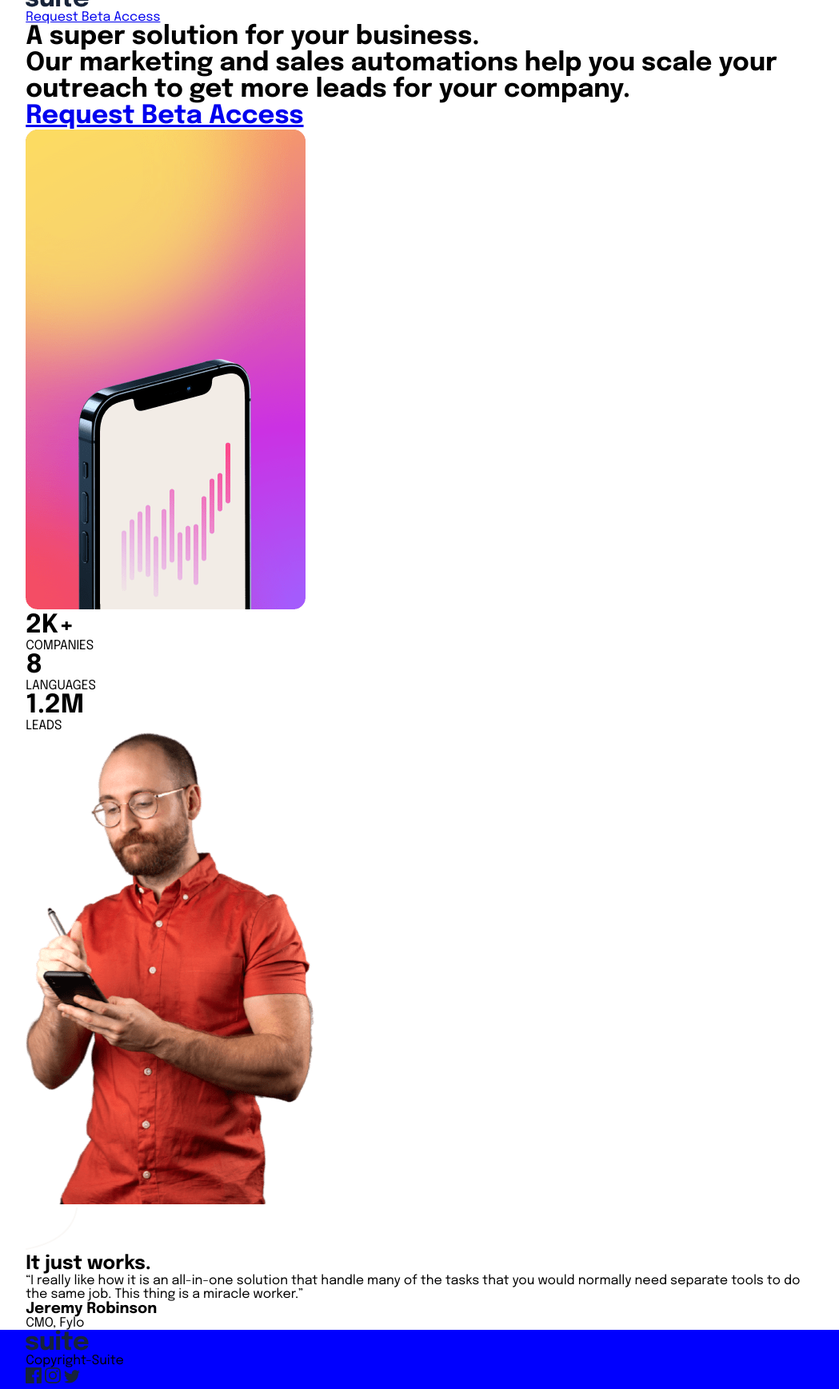
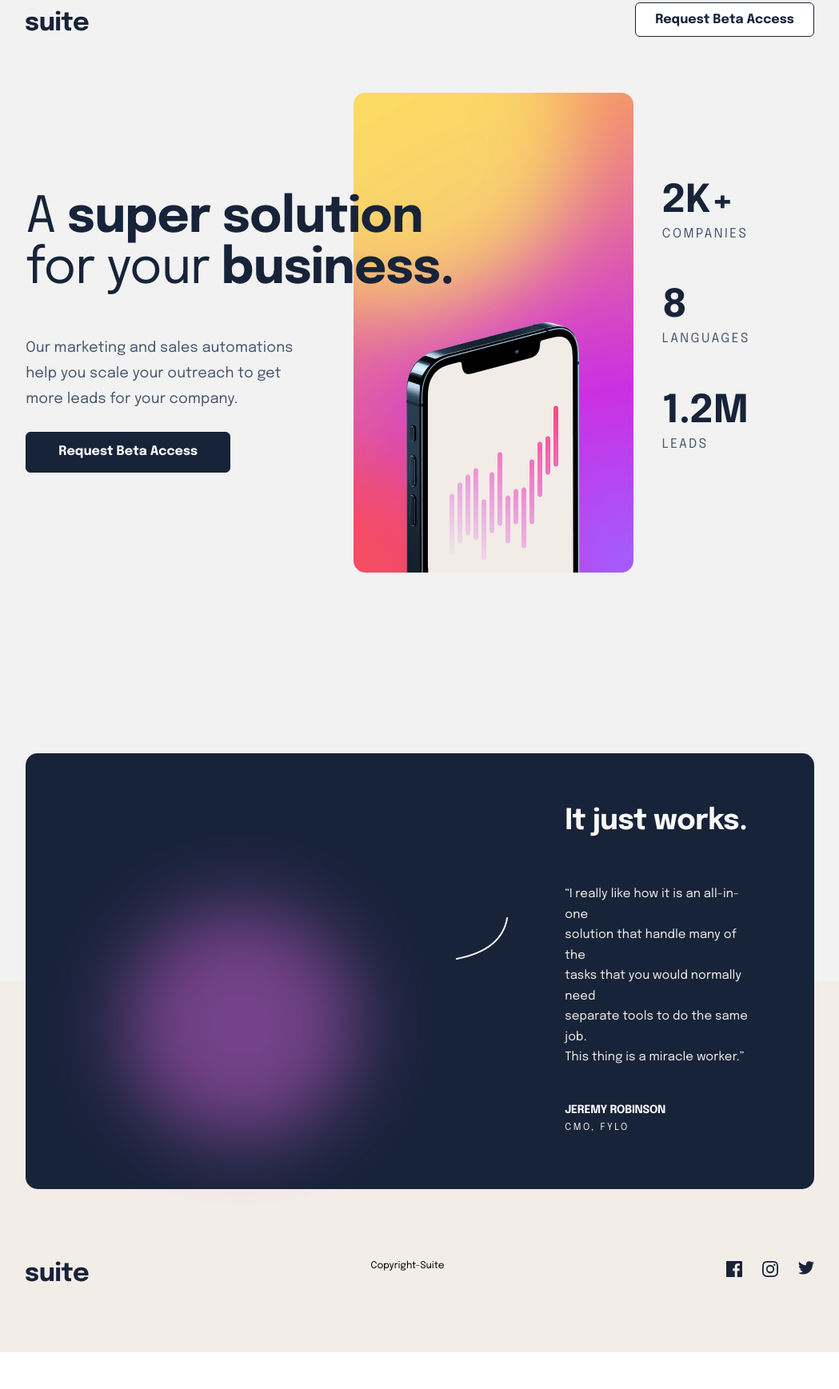
Before and after one commit to Roy700/project-1, a plain HTML site: page index.html in a window 1280 px wide. Shown: the part 17-1754 px from the top of the page at 80% size, without its empty margins (115-1164 px from the left). After the commit the page ends 1709 px from the top, so only its background shows below. Drawn offline with Linux system fonts and the light colour scheme.

Commit message:
updated desktop css

```diff
--- a/index.html
+++ b/index.html
@@ -18,17 +18,25 @@
             </nav>
             <!-- end of nav menu -->
 
+            <!-- <div class="top-curve">
+                <img src="assets/pattern-curved-line-1.svg" width="247" height="30" alt="">
+            </div> -->
+
             <div class="hero-section">
                 <div class="left-info">
-                    <h1>A <span>super solution</span> for your <span>business.</span><h1>
-                    <p>Our marketing and sales automations help you scale your outreach to
-                    get more leads for your company.</p>
+                    <!-- <div class="top-curve">
+                        <img src="assets/pattern-curved-line-1.svg" width="247" height="30" alt="">
+                    </div> -->
+                    <h1><span class="span-regular">A</span> super solution<br><span class="span-regular"> for your </span>business.</h1>
+                    <p>Our marketing and sales automations <br>help you scale your outreach to
+                    get <br>more leads for your company.</p>
                     <a href="#" class="btn dark">Request Beta Access</a>
                 </div>
                 <div class="bg-img">
-                    <img src="assets/image-hero-portrait.png" alt="">
+                    <img src="assets/image-hero-portrait@2x.png" width="350" height="600" alt="">
                 </div>
                 <div class="right-info">
+                    <div class="right-info-container">
                         <div class="company-num">
                             <h1>2K+</h1>
                             <p>COMPANIES</p>
@@ -43,6 +51,7 @@
                         </div>
                     </div>
                 </div>
+            </div>
 
         </div>
     </header>
@@ -50,19 +59,22 @@
 
     <div class="wrapper">
         <div class="testimonial">
-            <div class="left-img">
-                <img src="assets/image-jeremy-large.png" alt="" srcset="">
+            <div class="blur-img">
+                <img src="assets/pattern-blur.svg" alt="" srcset="">
             </div>
+            <!-- <div class="left-img">
+                <img src="assets/image-jeremy-large.png"  width="359" height="589" alt="" >
+            </div> -->
             <div class="img-link-line"><img src="assets/pattern-curved-line-2.svg" alt=""></div>
             <div class="testimonial-info">
             <h2>It just works.</h2>
-            <p>“I really like how it is an all-in-one solution that handle many of the tasks that you would normally need separate tools to do the same job. This thing is a miracle worker.”</p>
-            <h3>Jeremy Robinson</h3>
-            <p> CMO, Fylo</p>
+            <p>“I really like how it is an all-in-one<br> solution that handle many of the<br> tasks that you would normally need<br> separate tools to do the same job.<br> This thing is a miracle worker.”</p>
+            <h3>JEREMY ROBINSON</h3>
+            <p id="p1"> CMO, FYLO</p>
             </div>
         </div>
     </div>
-    <!-- end of testimonial section -->
+    <!-- end of testimonial section-->
 
     <footer>
         <div class="wrapper">
@@ -74,9 +86,9 @@
                     <p>Copyright-Suite</p>
                 </div>
                 <div class="footer-icons">
-                    <a href="#"><img src="assets/icon-facebook.svg" alt=""></a>
-                    <a href="#"><img src="assets/icon-instagram.svg" alt=""></a>
-                    <a href="#"><img src="assets/icon-twitter.svg" alt=""></a>
+                    <a href="#" class="btn-icon"><img src="assets/icon-facebook.svg" alt=""></a>
+                    <a href="#" class="btn-icon"><img src="assets/icon-instagram.svg" alt=""></a>
+                    <a href="#" class="btn-icon"><img src="assets/icon-twitter.svg" alt=""></a>
                 </div>
              </div>
         </div>
--- a/style.css
+++ b/style.css
@@ -2,31 +2,295 @@
     box-sizing: border-box;
     margin: 0;
     font-family: epilogue ;
+
 }
 
+
 .wrapper{
+    position: relative;
     margin: 0 auto;
-    width: 77%;
+    max-width: 77%;
+}
+
+.span-regular{
+    font-weight: 400;
+}
+
+/* header */
+nav{
+    display: flex;
+    justify-content: space-between;
+    align-items: center;
+    padding-top: 20px;
+    margin: 0 auto ;
+}
+
+nav .logo{
+    height: 24px;
+
 }
 
 header{
-    background-color:white;
+    background-color:#f2f2f2;
+    margin:0 auto;
+    height: 1244px;
+    width: 100%;
 }
 
+
+/* hero-section */
+.hero-section{
+    position: relative;
+    display: flex;
+    justify-content: space-between;
+    margin-top: 70px;
+    height: 600px;
+    /* background-color: red; */
+
+}
+
+/* .left-info h1::before{
+    content: url(assets/pattern-curved-line-1.svg);
+    width: 247px;
+    position: absolute;
+    left:245px;
+    bottom:90px;
+
+} */
+
+/* .top-curve{
+    position: absolute;
+    top: 38.68px;
+    left: 250px;
+    z-index: 2;
+} */
+
+.bg-img{
+    position: absolute;
+    left: 410px;
+    width:350px;
+    height: 600px;
+    z-index: 1;
+}
+
+.hero-section .left-info{
+    display: flex;
+    flex-direction: column;
+    justify-content: center;
+    max-width: 635px;
+    z-index: 2;
+}
+
+.hero-section .left-info h1{
+    font-family: 'Epilogue';
+    font-weight: 700;
+    position: relative;
+    top: -10px;
+    /* font-size: 4.5em; */
+    font-size: 62px;
+    letter-spacing: -1px;
+    margin-top: 10px;
+    margin-bottom: 20px;
+    color: #172339;
+
+}
+
+.hero-section .left-info p{
+    font-family: 'Epilogue';
+    margin-top: 20px;
+    margin-bottom: 25px;
+    font-weight: 400;
+    font-size: 18px;
+    line-height: 32px;
+    letter-spacing: 0.1px;
+    color: #49566D;
+}
+
+
+.hero-section .right-info{
+    position: relative;
+    top: -20px;
+    align-self: center;
+    width: 190px;
+    height: 345px;
+    /* background-color: blue; */
+
+}
+
+.hero-section .right-info .right-info-container{
+    width: inherit;
+    height: inherit;
+    /* background-color: green; */
+    display: flex;
+    flex-direction: column;
+    justify-content: space-between;
+}
+
+.right-info-container h1{
+    font-family: 'Epilogue';
+    font-weight: 700;
+    font-size: 48px;
+    line-height: 56px;
+    /* identical to box height, or 117% */
+    letter-spacing: -0.5px;
+    color: #172339;
+}
+
+.right-info-container p{
+    font-family: 'Epilogue';
+    font-weight: 400;
+    font-size: 16px;
+    line-height: 26px;
+    /* identical to box height, or 162% */
+    letter-spacing: 2.5px;
+    color: #49566D;
+}
+
+/* buttons */
+.btn{
+    display:inline-block;
+    border: 1px solid #172339;
+    border-radius: 6px;
+    color:#172339;
+    padding: 12px 24px;
+    font-weight: 700;
+    font-size: 16px;
+    text-decoration: none;
+}
+
+.btn.light{
+    background-color: #ffffff;
+}
+
+.btn.light:active{
+    background-color: #172339;
+    color: #FAF8F6;
+}
+
+.btn.dark{
+    background-color: #172339;
+    color: #ffffff;;
+    width: 256px;
+    height: 51px;
+    padding-top: 15px;
+    text-align: center;
+}
+
+.btn.dark:active{
+    background: linear-gradient(135deg, #A060FF 0%, #CB30E3 49.21%, #FFA84E 100%);
+    color:#FAF8F6;
+}
+
+.btn-icon:active{
+    filter: drop-shadow(0px 4px 4px rgba(0, 0, 0, 0.25));
+    opacity: 0.5;
+}
+
+
+/* TESTIMONIAL */
+
+.testimonial{
+    position: absolute;
+    top:-285px;
+    /* position: relative; */
+    background-color: #172339;
+    width:inherit;
+    height: 545px;
+    display: flex;
+    flex-direction: row;
+    justify-content: space-between;
+    border-radius: 15px;
+}
+
+.testimonial .blur-img{
+    position: relative;
+    top: 70px;
+}
+
+.img-link-line{
+    position: relative;
+    top:205px;
+}
+
+.testimonial-info{
+    align-self: center;
+    padding: 70px;
+
+}
+
+.testimonial-info h2{
+    margin-bottom: 20px;
+    font-family: 'Epilogue';
+    font-weight: 700;
+    font-size: 36px;
+    line-height: 117px;
+    letter-spacing: -0.5px;
+    color: #FAF8F6;
+}
+
+.testimonial-info p{
+    margin-top: 20px;
+    margin-bottom: 40px;
+    font-family: 'Epilogue';
+    font-weight: 400;
+    font-size: 15px;
+    line-height: 170%;
+    letter-spacing: 0.1px;
+    color: #F3EDE7;
+}
+
+.testimonial-info h3{
+    margin-top: 40px;
+    font-family: 'Epilogue';
+    font-weight: 700;
+    font-size: 14px;
+    line-height: 178%;
+    letter-spacing: -0.28px;
+    color: #FAF8F6;
+
+}
+
+.testimonial-info #p1{
+    margin-top: 0;
+    font-family: 'Epilogue';
+    font-weight: 400;
+    font-size: 12px;
+    line-height: 162%;
+    letter-spacing: 2.5px;
+    color: #F3EDE7;
+}
+
+
+
+/* FOOTER */
+
 footer{
-    background-color:blue;
+
+    background-color:#F3EDE7;
     height: 464px;
 }
 
-/* .testimonial{
-    background-color: red;
-    width: inherit;
-    height: 345px;
-    position: absolute;
+.footer-content{
+    display: flex;
+    position: relative;
+    top: 350px;
+    justify-content: space-between;
 
 }
 
-.testimonial img{
+.copyright{
+    font-size: 12px;
+}
+
+.footer-icons{
+    display: flex;
+    gap: 25px;
+    justify-content: space-around;
+}
+
+
+
+/*.testimonial img{
     position: absolute;
     top: -40px;
     float: left;
```
Lines whose indentation alone changed are shown as unchanged.
